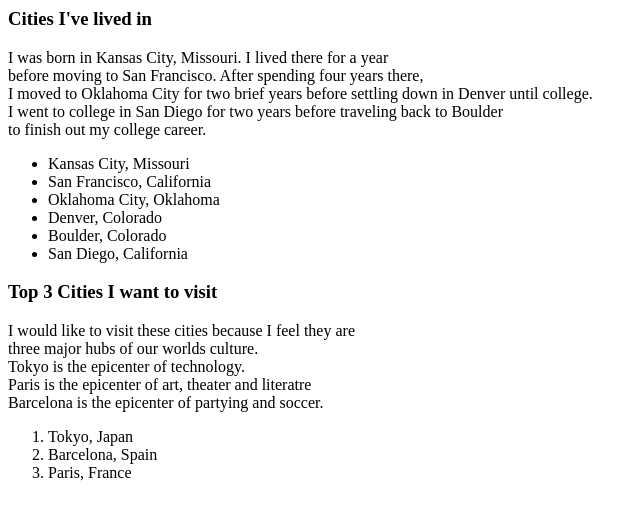
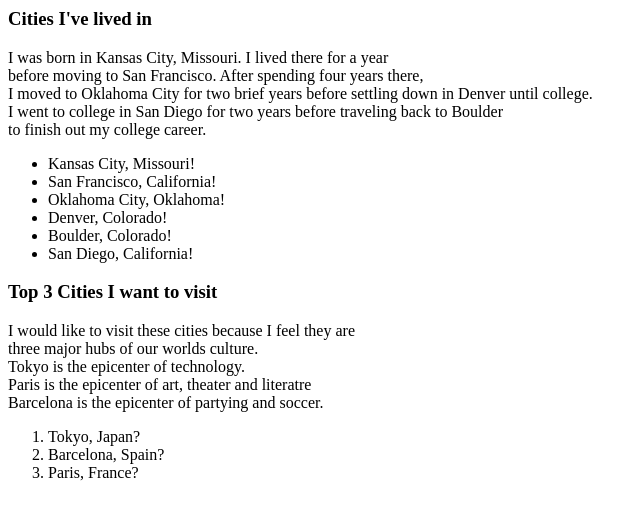
Before and after one commit to tbealer/html-exercises, a plain HTML site: page index.html in a window 1280 px wide. Shown: the full height of the page, 0-640 px from the left. Drawn offline with Linux system fonts and the light colour scheme.

Commit message:
span changes

```diff
--- a/index.html
+++ b/index.html
@@ -7,19 +7,19 @@
       <h3>Cities I've lived in</h3>
       <p>I was born in Kansas City, Missouri. I lived there for a year<br> before moving to San Francisco. After spending four years there,<br>I moved to Oklahoma City for two brief years before settling down in Denver until college.<br>I went to college in San Diego for two years before traveling back to Boulder<br>to finish out my college career.</p>
       <ul>
-        <li>Kansas City, Missouri</li>
-        <li>San Francisco, California</li>
-        <li>Oklahoma City, Oklahoma</li>
-        <li>Denver, Colorado</li>
-        <li>Boulder, Colorado</li>
-        <li>San Diego, California</li>
+        <li>Kansas City, Missouri<span>!</span></li>
+        <li>San Francisco, California<span>!</span></li>
+        <li>Oklahoma City, Oklahoma<span>!</span></li>
+        <li>Denver, Colorado<span>!</span></li>
+        <li>Boulder, Colorado<span>!</span></li>
+        <li>San Diego, California<span>!</span></li>
       </ul>
       <h3>Top 3 Cities I want to visit</h3>
       <p>I would like to visit these cities because I feel they are<br> three major hubs of our worlds culture.<br>Tokyo is the epicenter of technology.<br>Paris is the epicenter of art, theater and literatre<br>Barcelona is the epicenter of partying and soccer.</p>
       <ol>
-        <li>Tokyo, Japan</li>
-        <li>Barcelona, Spain</li>
-        <li>Paris, France</li>
+        <li>Tokyo, Japan<span>?</span></li>
+        <li>Barcelona, Spain<span>?</span></li>
+        <li>Paris, France<span>?</span></li>
       </ol>
     </p>
   </body>
```
